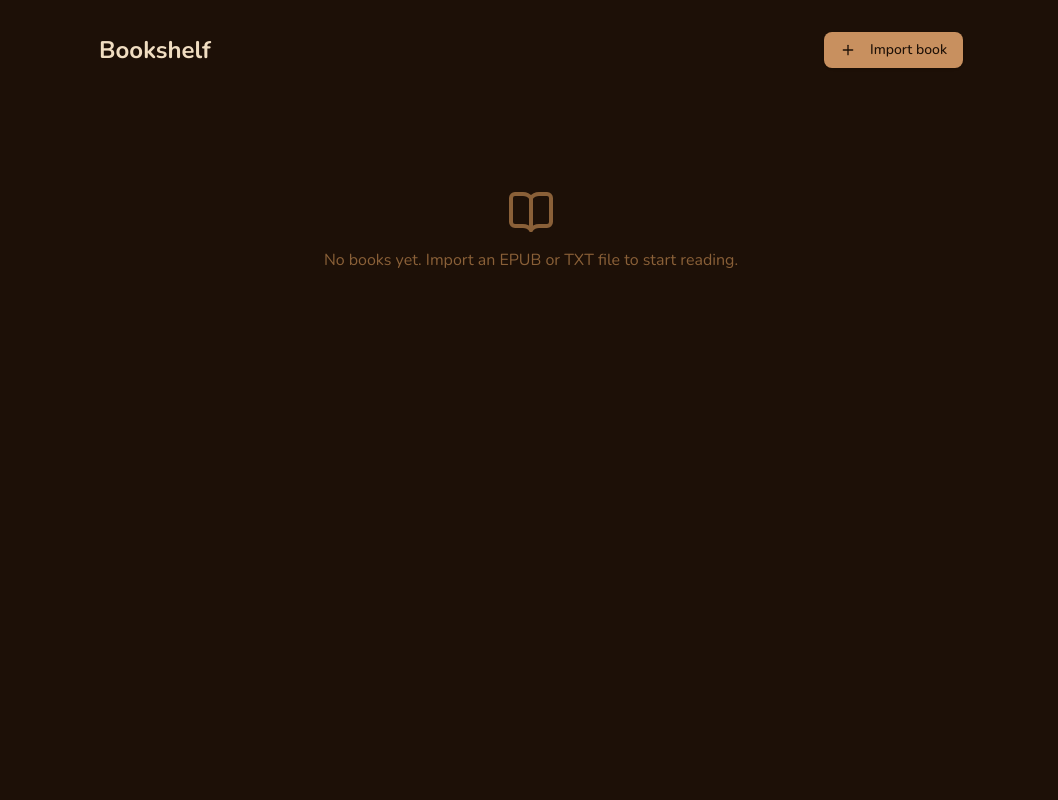
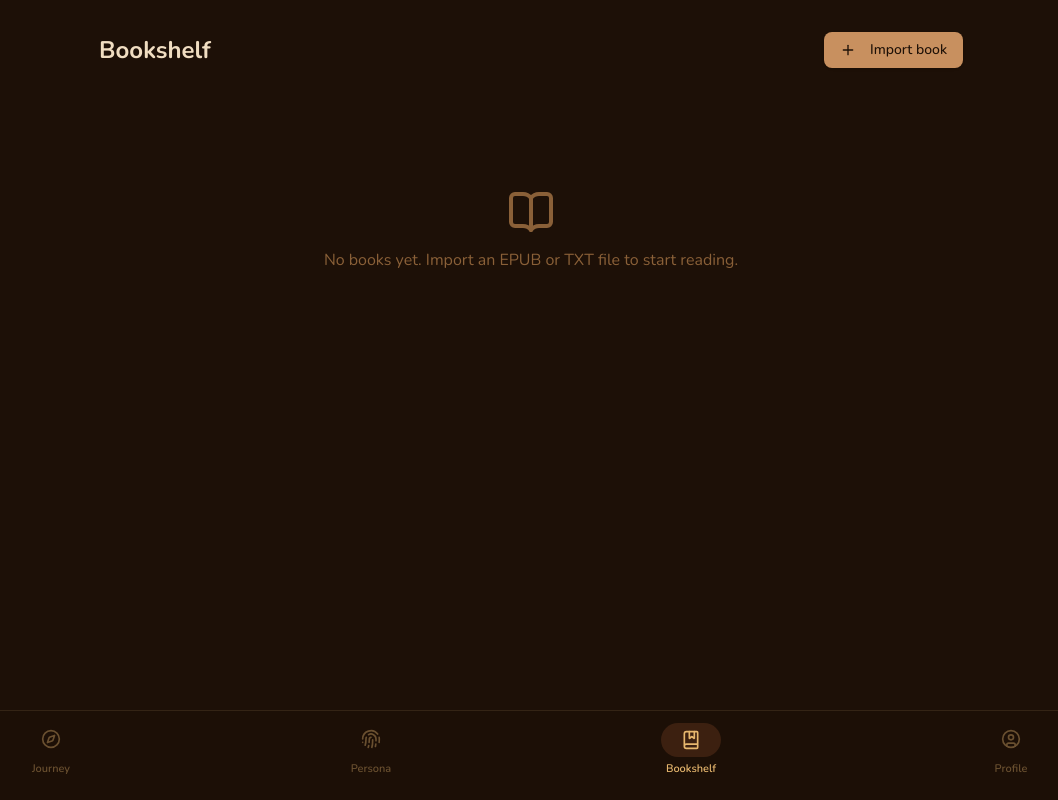
Before and after one commit to konggirljin/AI-Companion-Reader, a Next.js app: page / in a window 1280 px wide. Shown: the whole page, without its empty margins (109-1167 px from the left). Built offline with nearby package versions, Linux system fonts and the light colour scheme.

Commit message:
frame: add bottom navigation, coming-soon helper, remove app-header

```diff
--- a/src/app/layout.tsx
+++ b/src/app/layout.tsx
@@ -2,6 +2,7 @@ import type { Metadata } from 'next';
 import { Nunito } from 'next/font/google';
 import { PwaRegister } from '@/components/pwa-register';
 import { Toaster } from '@/components/ui/sonner';
+import { BottomNav } from '@/components/bottom-nav';
 import './globals.css';
 
 const nunito = Nunito({
@@ -21,6 +22,7 @@ export default function RootLayout({ children }: { children: React.ReactNode })
     <html lang="en" suppressHydrationWarning className={nunito.variable}>
       <body className="flex min-h-[100dvh] flex-col bg-background font-sans antialiased">
         <main className="flex flex-1 flex-col">{children}</main>
+        <BottomNav />
         <Toaster richColors position="top-center" />
         <PwaRegister />
       </body>
--- a/src/components/app-header.tsx
+++ /dev/null
@@ -1,58 +0,0 @@
-'use client';
-import Link from 'next/link';
-import { usePathname } from 'next/navigation';
-import { BookOpen, Users, Settings, Moon, Sun, Monitor } from 'lucide-react';
-import { useTheme } from 'next-themes';
-import { Button } from '@/components/ui/button';
-import {
-  DropdownMenu, DropdownMenuContent, DropdownMenuItem, DropdownMenuTrigger,
-} from '@/components/ui/dropdown-menu';
-
-const links = [
-  { href: '/', label: 'Shelf', icon: BookOpen },
-  { href: '/persona', label: 'Personas', icon: Users },
-  { href: '/settings', label: 'Settings', icon: Settings },
-];
-
-export function AppHeader() {
-  const pathname = usePathname();
-  const { setTheme } = useTheme();
-  if (pathname.startsWith('/read')) return null; // reader has its own topbar
-  return (
-    <header className="sticky top-0 z-40 border-b bg-background/95 backdrop-blur">
-      <div className="container mx-auto flex h-14 max-w-4xl items-center justify-between px-4">
-        <Link href="/" className="flex items-center gap-2">
-          <span className="flex h-8 w-8 items-center justify-center rounded-lg bg-primary/10">
-            <BookOpen className="h-5 w-5 text-primary" />
-          </span>
-          <span className="bg-gradient-to-r from-primary to-primary/70 bg-clip-text font-bold text-transparent">
-            AI Reading Companion
-          </span>
-        </Link>
-        <nav className="flex items-center gap-1">
-          {links.map(({ href, label, icon: Icon }) => (
-            <Button key={href} variant={pathname === href ? 'secondary' : 'ghost'} size="sm" asChild>
-              <Link href={href} className="gap-1.5">
-                <Icon className="h-4 w-4" />
-                <span className="hidden sm:inline">{label}</span>
-              </Link>
-            </Button>
-          ))}
-          <DropdownMenu>
-            <DropdownMenuTrigger asChild>
-              <Button variant="ghost" size="icon" aria-label="Theme">
-                <Sun className="h-4 w-4 rotate-0 scale-100 transition-all dark:-rotate-90 dark:scale-0" />
-                <Moon className="absolute h-4 w-4 rotate-90 scale-0 transition-all dark:rotate-0 dark:scale-100" />
-              </Button>
-            </DropdownMenuTrigger>
-            <DropdownMenuContent align="end">
-              <DropdownMenuItem onClick={() => setTheme('light')}><Sun className="mr-2 h-4 w-4" />Light</DropdownMenuItem>
-              <DropdownMenuItem onClick={() => setTheme('dark')}><Moon className="mr-2 h-4 w-4" />Dark</DropdownMenuItem>
-              <DropdownMenuItem onClick={() => setTheme('system')}><Monitor className="mr-2 h-4 w-4" />System</DropdownMenuItem>
-            </DropdownMenuContent>
-          </DropdownMenu>
-        </nav>
-      </div>
-    </header>
-  );
-}
--- /dev/null
+++ b/src/components/bottom-nav.tsx
@@ -0,0 +1,55 @@
+'use client';
+import Link from 'next/link';
+import { usePathname } from 'next/navigation';
+import { Compass, Fingerprint, BookMarked, CircleUser } from 'lucide-react';
+
+const ITEMS = [
+  { href: '/journey', label: 'Journey', icon: Compass },
+  { href: '/persona', label: 'Persona', icon: Fingerprint },
+  { href: '/', label: 'Bookshelf', icon: BookMarked },
+  { href: '/profile', label: 'Profile', icon: CircleUser },
+] as const;
+
+export function BottomNav() {
+  const pathname = usePathname();
+  if (pathname.startsWith('/read')) return null;
+  return (
+    <nav
+      className="sticky bottom-0 z-40 flex shrink-0 items-end justify-around border-t border-border/60 bg-background/95 backdrop-blur"
+      style={{
+        paddingTop: 10,
+        paddingBottom: 'max(1.4rem, env(safe-area-inset-bottom, 1.4rem))',
+      }}
+    >
+      {ITEMS.map(({ href, label, icon: Icon }) => {
+        const active = href === '/' ? pathname === '/' : pathname.startsWith(href);
+        return (
+          <Link
+            key={href}
+            href={href}
+            className="flex min-w-[64px] flex-col items-center gap-1 transition-colors"
+            aria-current={active ? 'page' : undefined}
+          >
+            <span
+              className="flex items-center justify-center rounded-full transition-colors"
+              style={{
+                padding: active ? '7px 20px' : '8px',
+                borderRadius: 22,
+                background: active ? 'hsl(var(--secondary))' : 'transparent',
+                color: active ? 'hsl(var(--secondary-foreground))' : '#6A5030',
+              }}
+            >
+              <Icon size={20} strokeWidth={2} />
+            </span>
+            <span
+              className="text-[11px] font-semibold"
+              style={{ color: active ? 'hsl(var(--secondary-foreground))' : '#6A5030' }}
+            >
+              {label}
+            </span>
+          </Link>
+        );
+      })}
+    </nav>
+  );
+}
--- /dev/null
+++ b/src/lib/coming-soon.ts
@@ -0,0 +1,5 @@
+import { toast } from 'sonner';
+
+export function comingSoon(label?: string) {
+  toast(label ? `${label} is coming soon` : 'Coming soon');
+}
```
